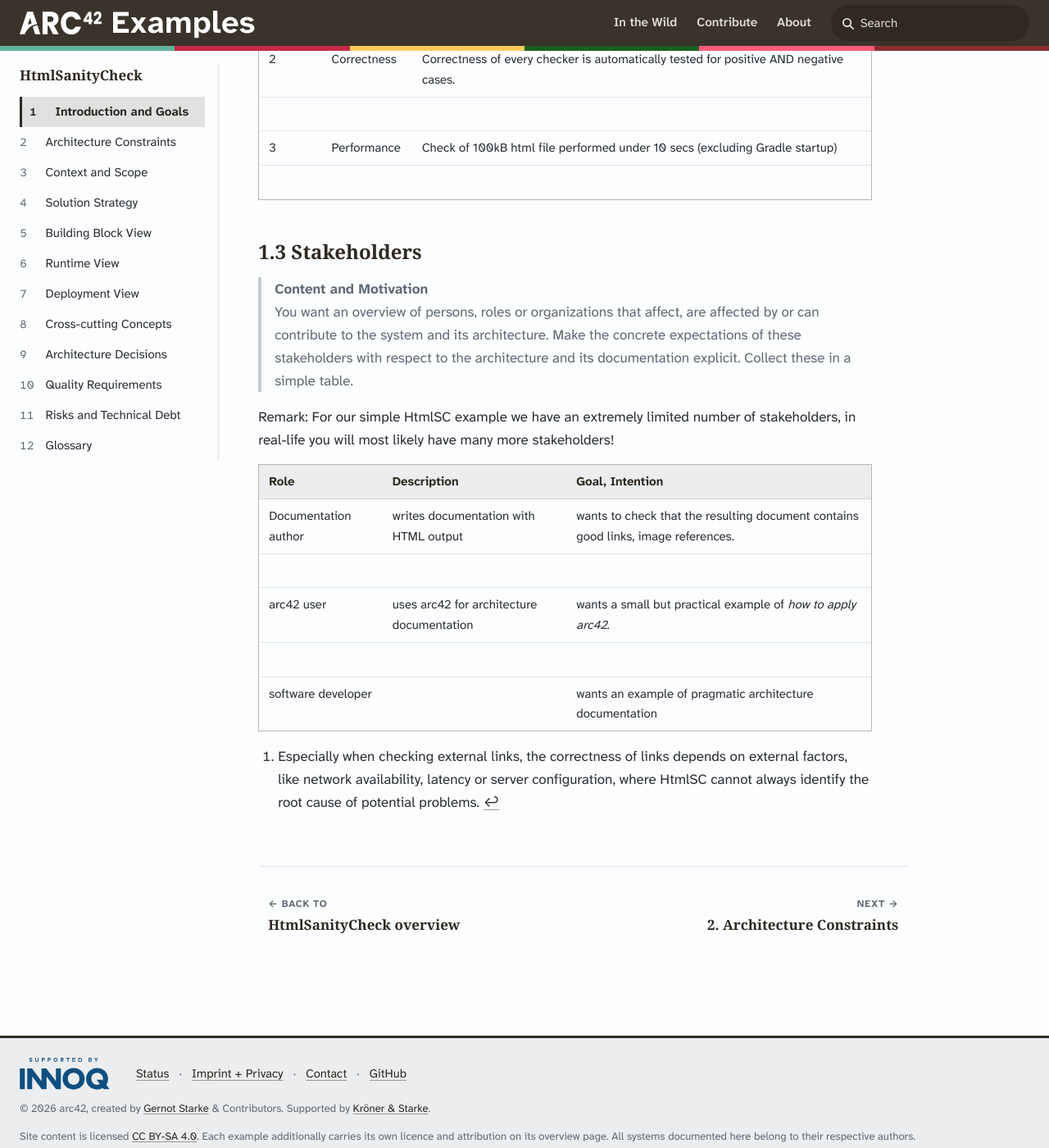
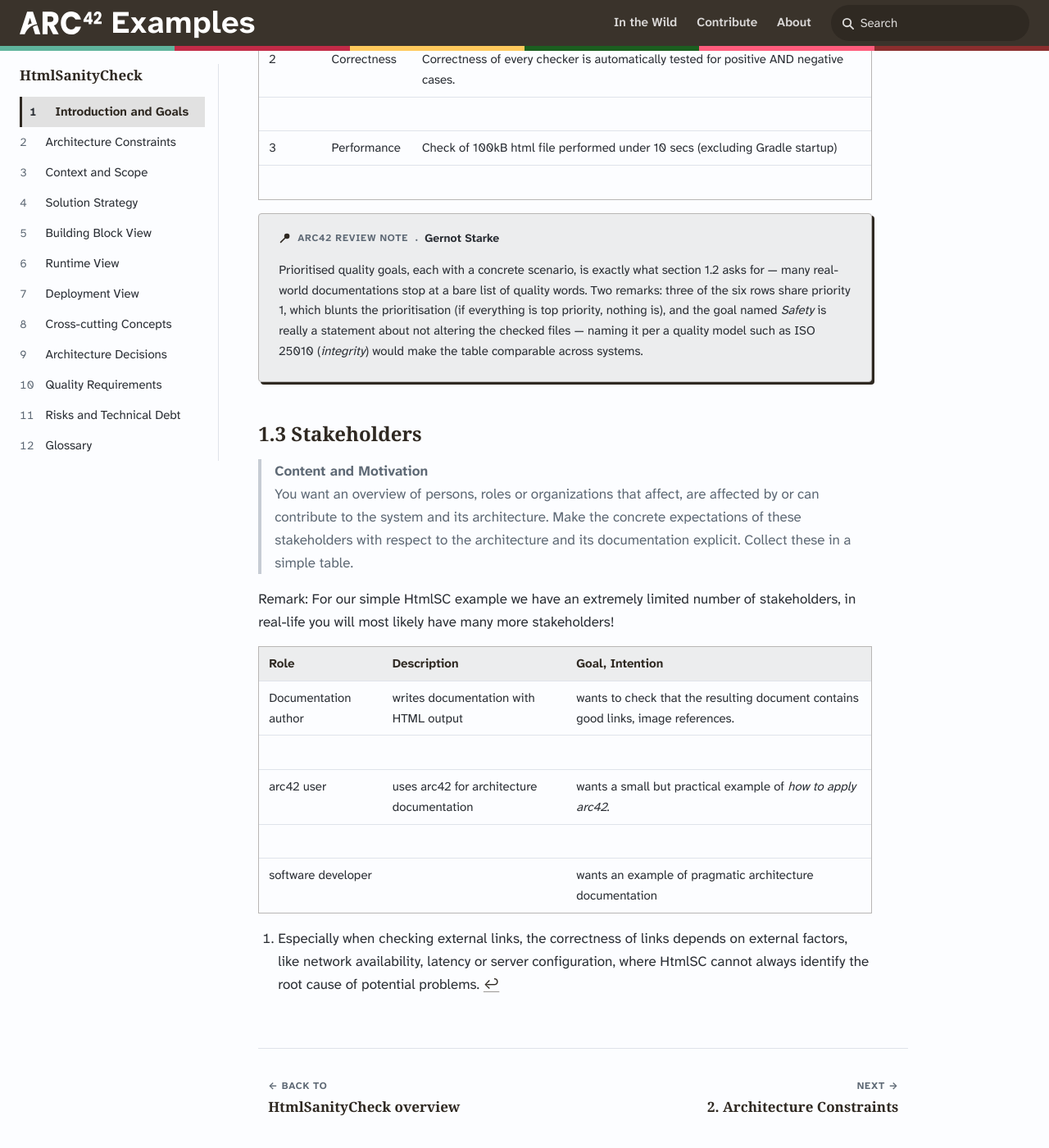
Before and after one commit to arc42/examples.arc42.org-site, a Jekyll site: the page built from _systems/htmlsc/01-introduction-and-goals.md, in a window 1280 px wide and 1400 px high, scrolled down 4748 px. Shown: the whole window at 82% size. Built offline with Jekyll 4.4.1, drawn with Linux system fonts in a browser that asks for light colours; some web fonts are replaced.

Commit message:
arc42 review notes: our voice, pinned onto as-is content
A new inline component, .ex-review, lets the arc42 maintainers comment on
an imported documentation the way we would in an architecture-documentation
review, without touching the as-is content around it. A note is authored in
the section .md via {% include review-note.html %} (capture + content=),
always signed, and wears the family's pinned-annotation treatment — wash
card, hairline, offset shadow — plus a ball-head pin glyph and an uppercase
kind label, two devices apart from anything the imported originals render.

The subjectivity framing appears once per system, not per note: setting
reviewed: true in index.md renders a second pinned annotation on the
overview, carrying the same pin glyph, saying the notes are our subjective
opinion and the original is reproduced unchanged. check-review.sh (wired
into make check) holds flag and notes in step both ways and every note
signed; all three failure modes exercised against fixtures.

First use: one note on HtmlSanityCheck's quality-goals table — placeholder
review content, to be replaced by a real review pass.

Co-Authored-By: Claude Fable 5 <noreply@anthropic.com>
Claude-Session: https://claude.ai/code/session_0162PjgYYpE8pW1uS2AkCkUX

```diff
--- /dev/null
+++ b/_includes/review-note.html
@@ -0,0 +1,26 @@
+{%- comment -%}
+  An arc42 review note — a subjective remark by an arc42 maintainer, pinned
+  onto an example at the passage it discusses. The original content around it
+  is reproduced as-is; this block is the one voice on the page that is ours,
+  which is why it must never look like the content it interrupts.
+
+  Usage, inside a section .md file:
+
+    {% capture note %}
+    Markdown here. Multiple paragraphs are fine.
+    {% endcapture %}
+    {% include review-note.html author="Gernot Starke" content=note %}
+
+  `author` is required — every note is signed. A system that carries notes
+  must set `reviewed: true` in its index.md, which renders the disclaimer on
+  the overview page; scripts/check-review.sh holds the two in step.
+{%- endcomment -%}
+<aside class="ex-review" role="note" aria-label="arc42 review note by {{ include.author }}">
+  <p class="ex-review__head">
+    {%- include review-pin.html -%}
+    <span class="ex-review__kind">arc42 review note</span>
+    <span class="ex-review__sep" aria-hidden="true">&middot;</span>
+    <span class="ex-review__author">{{ include.author }}</span>
+  </p>
+  <div class="ex-review__body">{{ include.content | markdownify }}</div>
+</aside>
--- /dev/null
+++ b/_includes/review-pin.html
@@ -0,0 +1,15 @@
+{%- comment -%}
+  The review pin — the one graphical symbol shared by every review note and by
+  the disclaimer on the system overview. The sameness is the point: the symbol
+  is what ties a note in section 7 back to the sentence on the overview that
+  says what these notes are. Draw it nowhere else and draw nothing else here.
+
+  A ball-head pin at 45°, i.e. the pinned-note shadow's metaphor made literal.
+  Decorative: the visible text label beside it carries the meaning (a purely
+  visual distinction must never be the only signal), so it is aria-hidden and
+  WCAG 1.4.11 does not apply. currentColor, so the context sets the ink.
+{%- endcomment -%}
+<svg class="ex-pin" viewBox="0 0 16 16" width="15" height="15" aria-hidden="true" focusable="false">
+  <circle cx="10.75" cy="5.25" r="3.5" fill="currentColor"/>
+  <path d="M7.75 8.25 2.75 13.25" stroke="currentColor" stroke-width="1.75" stroke-linecap="round"/>
+</svg>
--- /dev/null
+++ b/_sass/_review.scss
@@ -0,0 +1,86 @@
+// ============================================================================
+// arc42 review notes — our subjective commentary, pinned onto as-is content.
+//
+// The component's whole job is separation of voices: everything around it in
+// .ex-prose is the original author's writing, reproduced unchanged, and this
+// block is the arc42 maintainers interrupting. It therefore wears the
+// family's annotation treatment — the pinned-note surface and its sanctioned
+// static shadow (DESIGN.md, "Site-local components") — because a review note
+// IS an annotation pinned onto the page, the same genre as the overview's
+// source-and-licence note. Nothing in imported content looks like this: the
+// originals' own asides render as blockquotes with the grey left rule, two
+// devices apart from a wash card with an offset shadow.
+//
+// Measured pairs, all on --wash-calm (ratios recorded at _tokens.scss):
+//   --ink   11.64:1   (note body, author name)
+//   --muted  4.77:1   (the "arc42 review note" kind label)
+// The pin glyph is --ground-deep and decorative (aria-hidden): the kind label
+// beside it carries the meaning, so a visual mark is never the only signal.
+// ============================================================================
+
+.ex-review {
+  margin: var(--s6) 0;
+  padding: var(--s4) var(--s5) var(--s5);
+  background: var(--wash-calm);
+  border: 1px solid var(--wash-border);
+  border-radius: var(--radius);
+  box-shadow: 3px 3px 0 0 var(--ground-deep);
+
+  &__head {
+    display: flex;
+    align-items: center;
+    gap: var(--s2);
+    margin: 0 0 var(--s3);
+  }
+
+  .ex-pin {
+    flex: 0 0 auto;
+    color: var(--ground-deep);
+  }
+
+  &__kind {
+    font-size: 0.75rem;
+    font-weight: 700;
+    letter-spacing: 0.06em;
+    text-transform: uppercase;
+    color: var(--muted);         // 4.77:1 on --wash-calm
+  }
+
+  &__sep { color: var(--muted); }
+
+  &__author {
+    font-size: 0.875rem;
+    font-weight: 700;
+    color: var(--ink);           // 11.64:1 on --wash-calm
+  }
+
+  // One step below the surrounding prose, like the pinned note's own text —
+  // a remark, not a section of the document.
+  &__body {
+    font-size: 0.9375rem;
+    color: var(--ink);           // 11.64:1 on --wash-calm
+
+    > :first-child { margin-top: 0; }
+    > :last-child { margin-bottom: 0; }
+  }
+}
+
+// The disclaimer on a system overview (rendered when index.md sets
+// `reviewed: true`) is the same genre as the source-and-licence note and
+// reuses .ex-pinned wholesale; this modifier only seats the shared pin glyph
+// in its title, at the same --ground-deep the heading ink already uses.
+.ex-pinned--review {
+  .ex-pin {
+    color: var(--ground-deep);
+    margin-right: var(--s1);
+    vertical-align: -0.1em;
+  }
+}
+
+// Two pinned annotations may now stack on an overview (review disclaimer,
+// then source-and-licence). --s8 is the gap between the page and its
+// annotations; between two annotations it would read as two separate ends of
+// the page, so the second sits close enough to read as the same margin.
+.ex-pinned + .ex-pinned {
+  margin-top: var(--s5);
+}
--- a/_systems/htmlsc/01-introduction-and-goals.md
+++ b/_systems/htmlsc/01-introduction-and-goals.md
@@ -110,6 +110,17 @@ HtmlSC shall provide the following checks in HTML files:
 | 3        | Performance  |Check of 100kB html file performed under 10 secs (excluding Gradle startup)|
 | | | |
 
+{% capture note %}
+Prioritised quality goals, each with a concrete scenario, is exactly what
+section 1.2 asks for — many real-world documentations stop at a bare list of
+quality words. Two remarks: three of the six rows share priority 1, which
+blunts the prioritisation (if everything is top priority, nothing is), and
+the goal named *Safety* is really a statement about not altering the checked
+files — naming it per a quality model such as ISO 25010 (*integrity*) would
+make the table comparable across systems.
+{% endcapture %}
+{% include review-note.html author="Gernot Starke" content=note %}
+
 [^doubt]: Especially when checking external links, the correctness of links depends on external factors, like network availability, latency or server configuration, where HtmlSC cannot always identify the root cause of potential problems.
 
 ## 1.3 Stakeholders
--- a/assets/css/style.scss
+++ b/assets/css/style.scss
@@ -13,6 +13,7 @@
 @import "dashboard";
 @import "in-the-wild";
 @import "system";
+@import "review";
 @import "rail";
 @import "content";
 @import "chrome";
```
Also changed, not shown: DESIGN.md (+25 -3 lines), _layouts/system.html (+25 -0 lines), _systems/_TEMPLATE/index.md (+7 -0 lines), _systems/htmlsc/index.md (+4 -0 lines), 2 other files.
